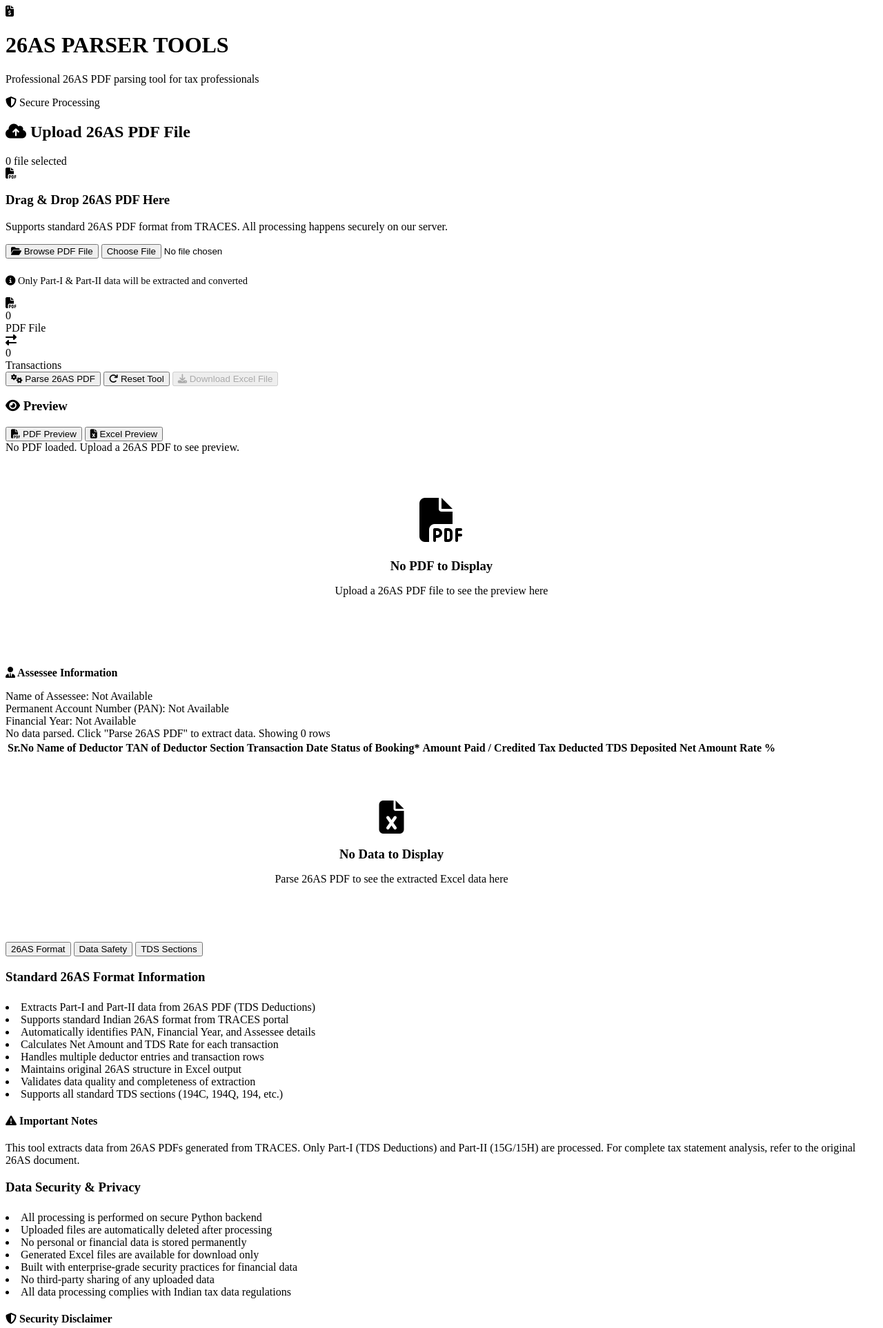
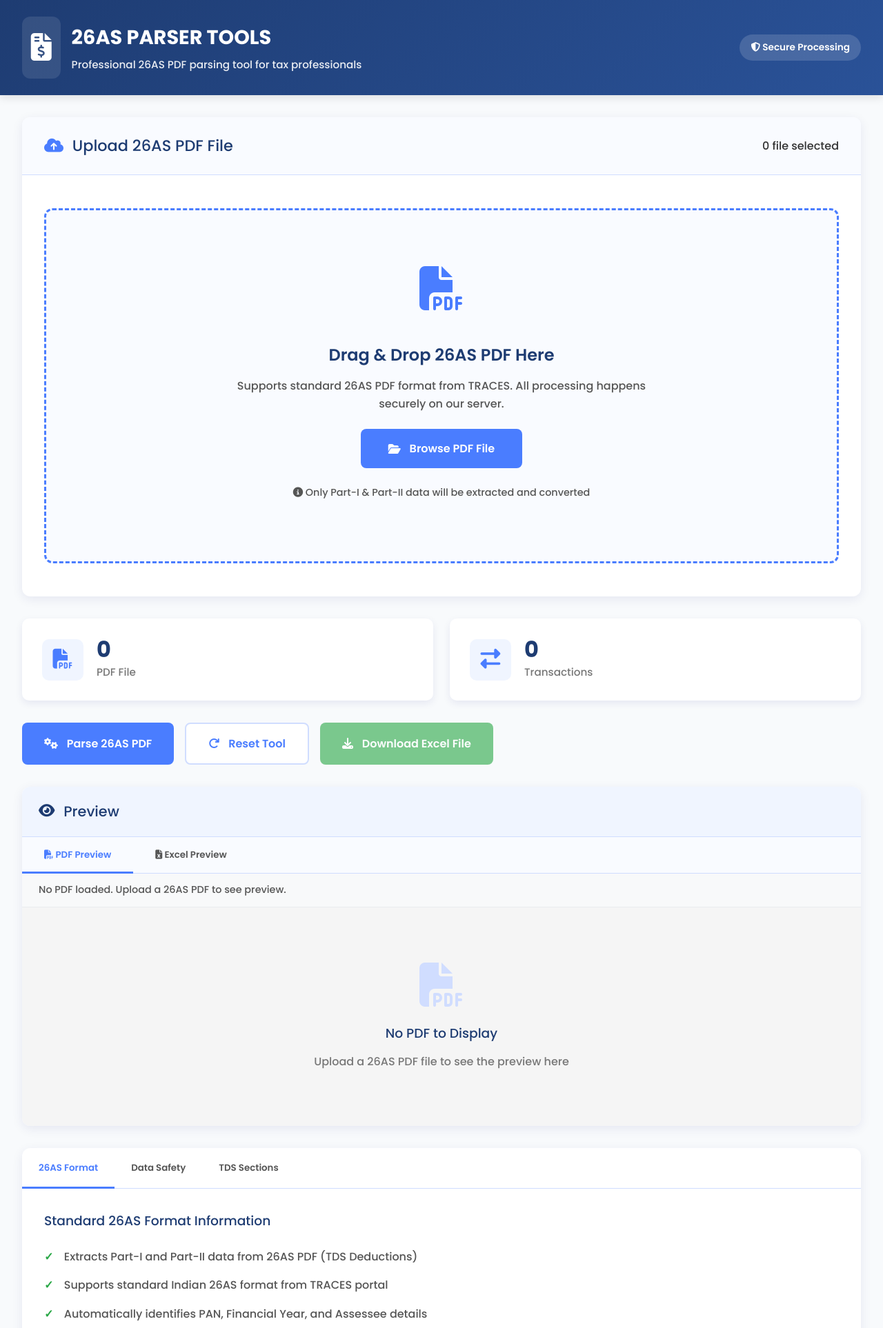
Before and after one commit to relievvautomation-collab/26AS_PARSER_TOOL, a Flask app: page / in a window 1280 px wide. Shown: the top 1926 px of the page at 69% size. Run offline with Flask 3, Linux system fonts and the light colour scheme; some libraries are stand-ins or nearby versions.

Commit message:
Update index.html

```diff
--- a/templates/index.html
+++ b/templates/index.html
@@ -4,7 +4,7 @@
     <meta charset="UTF-8">
     <meta name="viewport" content="width=device-width, initial-scale=1.0">
     <title>26AS Parser Tools </title>
-    <link rel="stylesheet" href="{{ url_for('static', filename='css/style.css') }}">
+    <link rel="stylesheet" href="./style.css">
     <link rel="stylesheet" href="https://cdnjs.cloudflare.com/ajax/libs/font-awesome/6.4.0/css/all.min.css">
     <script src="https://cdnjs.cloudflare.com/ajax/libs/pdf.js/3.11.174/pdf.min.js"></script>
     <script src="https://cdnjs.cloudflare.com/ajax/libs/xlsx/0.18.5/xlsx.full.min.js"></script>
@@ -347,6 +347,7 @@
         </div>
     </div>
 
-    <script src="{{ url_for('static', filename='js/script.js') }}"></script>
+    <script src="./script.js"></script>
 </body>
+
 </html>
```
